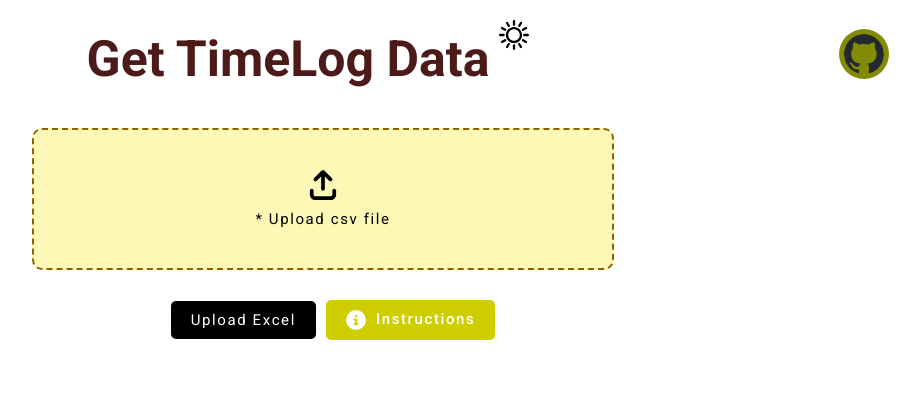
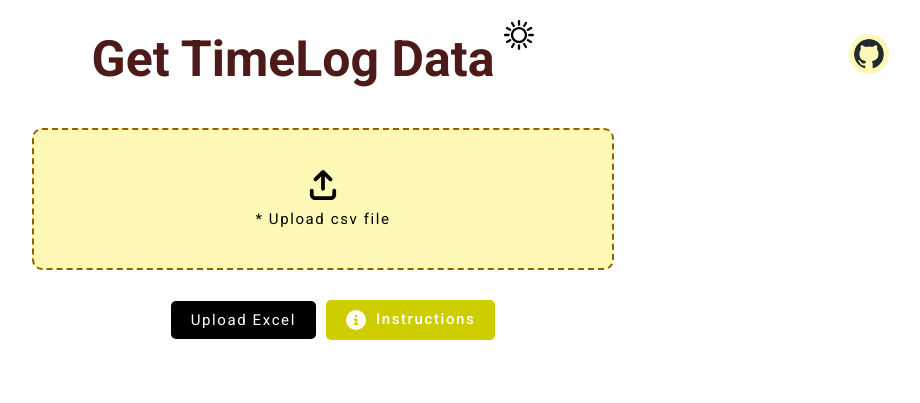
Before and after one commit to dasr4341/excel-formatter, a plain HTML site: page index.html in a window 1280 px wide. Shown: the whole page, without its empty margins (317-1237 px from the left). Drawn offline with nearby package versions, Linux system fonts and the light colour scheme.

Commit message:
feat: git link added css changed

```diff
--- a/style.css
+++ b/style.css
@@ -295,14 +295,18 @@ div {
 
 .git-hub-logo>img {
     cursor: pointer;
-    width: 50px;
-    height: 50px;
+    width: 40px;
+    height: 40px;
     float: right;
     justify-self: flex-end;
     align-self: flex-end;
+    padding: 5px;
+    background-color: var(--theme-light-orange);
+    border-radius: 25px;
+}
+
+.dark .git-hub-logo>img {
     background-color: #63ed01;
-    padding: 5px;
-    border-radius: 25px;
     -webkit-animation: glow 1s ease-in-out infinite alternate;
     -moz-animation: glow 1s ease-in-out infinite alternate;
     animation: glow 1s ease-in-out infinite alternate;
```
Also changed, not shown: index.html (+6 -6 lines).
